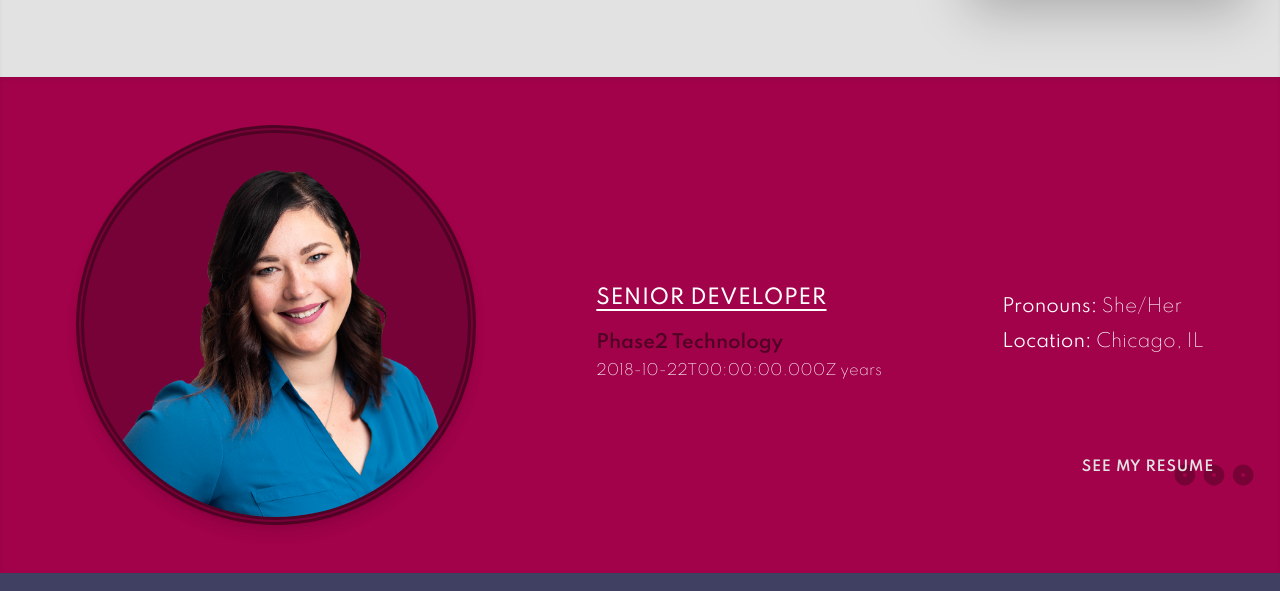
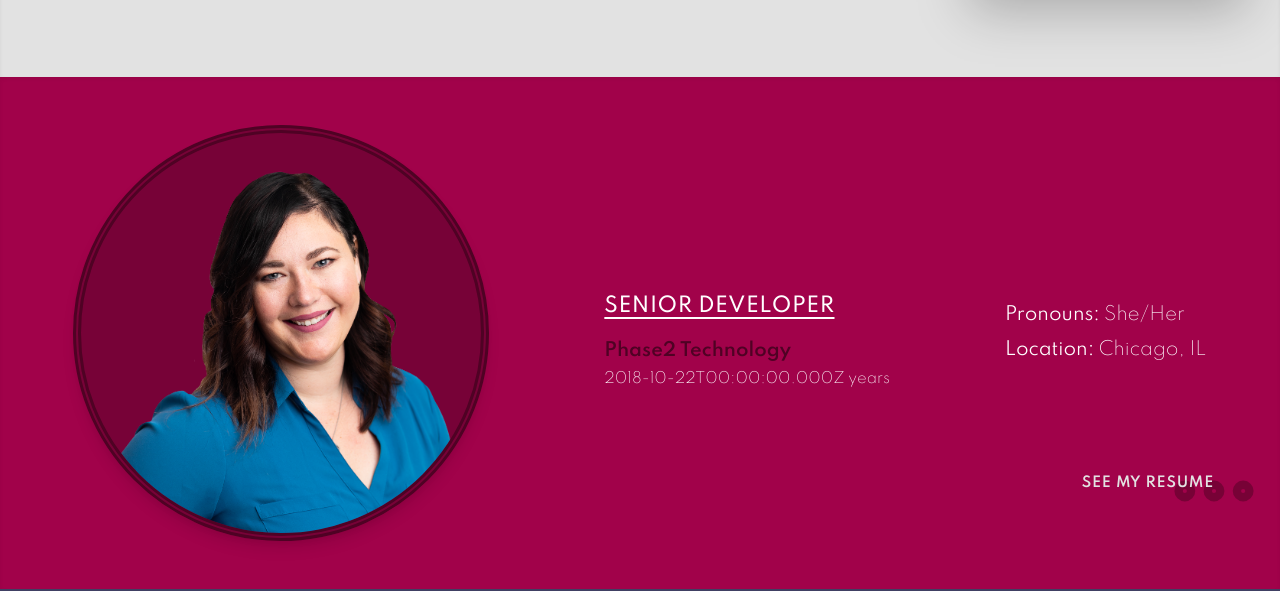
Before and after one commit to labbydev/portfolio, a Gatsby site: page / in a window 1280 px wide. Shown: the part 1511-2102 px from the top of the page. Built offline with nearby package versions, Linux system fonts and the light colour scheme; Gatsby itself is replaced by a stand-in of ours; a web font is replaced by a local one.

Commit message:
Clean up the about section on the homepage.

```diff
--- a/src/components/current-job.js
+++ b/src/components/current-job.js
@@ -24,8 +24,8 @@ const CurrentJob = () => {
             }
             file: file(relativePath: { eq: "headshot.png" }) {
               childImageSharp {
-                fixed(height:400) {
-                  ...GatsbyImageSharpFixed
+                fluid(maxHeight:400) {
+                  ...GatsbyImageSharpFluid
                 }
               }
             }
@@ -44,8 +44,8 @@ const CurrentJob = () => {
         className={`flex items-center justify-around`}
       >
         <Img
-          className={`rounded-full border-double border-8 border-secondary-darker bg-secondary-darker bg-opacity-50 shadow-lg`}
-          fixed={data.file.childImageSharp.fixed}
+          className={`hidden md:inline-block rounded-full w-1/3 border-double border-8 border-secondary-darker bg-secondary-darker bg-opacity-50 shadow-lg`}
+          fluid={data.file.childImageSharp.fluid}
           alt={`Lauren Burrough's headshot`}
         />
         {data.allMarkdownRemark.edges.map(({ node }) => {
--- a/src/components/more-link.js
+++ b/src/components/more-link.js
@@ -3,7 +3,6 @@ import { Link } from "gatsby"
 import { MoreHorizontal, ChevronsRight } from "react-feather"
 
 const colors = {
-  default: ` `,
   light: `text-gray-100`,
   dark: `text-tertiary-dark`,
 }
@@ -11,7 +10,7 @@ const colors = {
 const MoreLink = ({color, children, to}) => {
   return (
     <Link
-      className={ colors[color] + ` more-link sm:absolute bottom-0 right-0 flex items-center uppercase tracking-wider text-sm`}
+      className={ (color ? colors[color] : 'stat') + ` text-right justify-end more-link md:absolute bottom-0 right-0 flex items-center uppercase tracking-wider text-sm`}
       to={to}
     >
       <span
--- a/src/components/recent-projects.js
+++ b/src/components/recent-projects.js
@@ -46,7 +46,7 @@ const RecentProjects = () => {
     >
       <h2>Projects</h2>
       <div
-        className={`sm:flex justify-around flex-wrap items-center sm:mb-32 lg:-mb-40 xl:mb-8 xl:mt-8`}
+        className={`sm:flex justify-around flex-wrap items-center sm:mb-32 lg:mb-0 xl:mb-8 xl:mt-8`}
       >
         {data.allMarkdownRemark.edges.map(({ node }, index) => {
           return (
```
